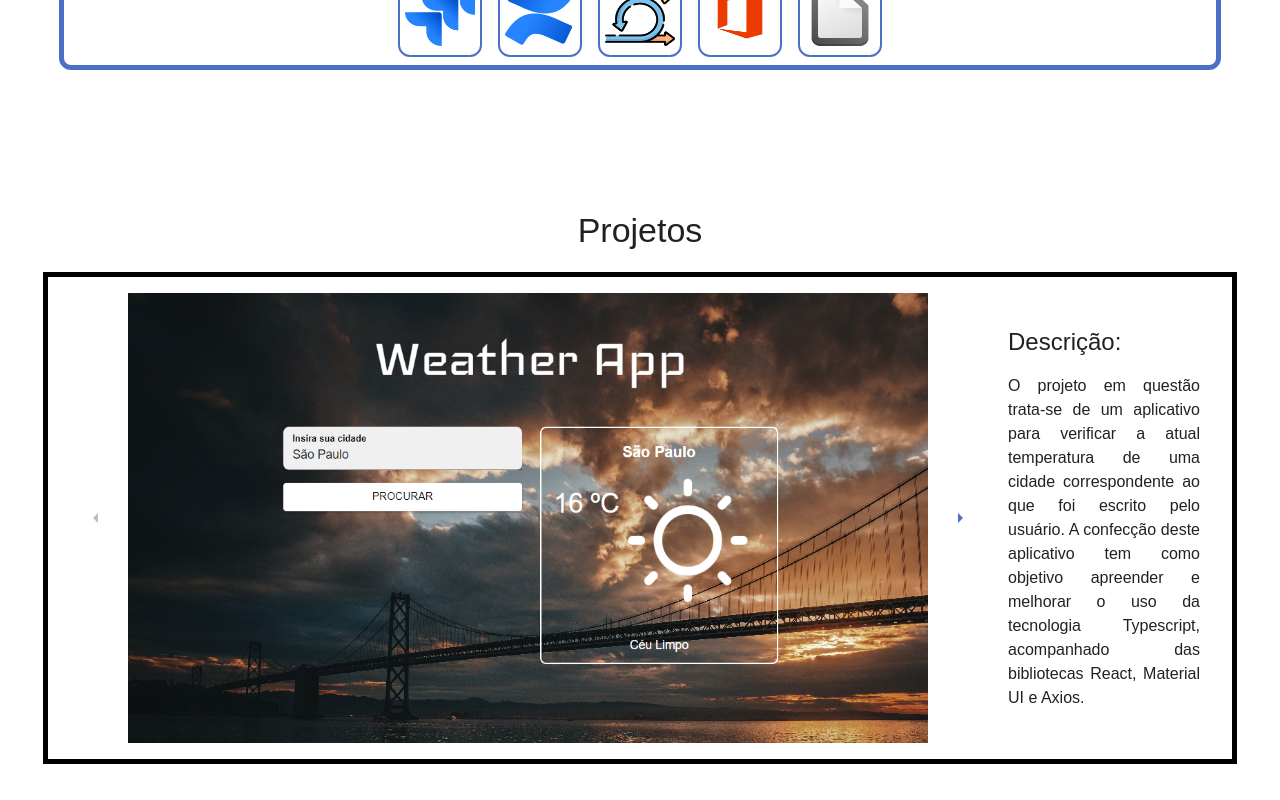
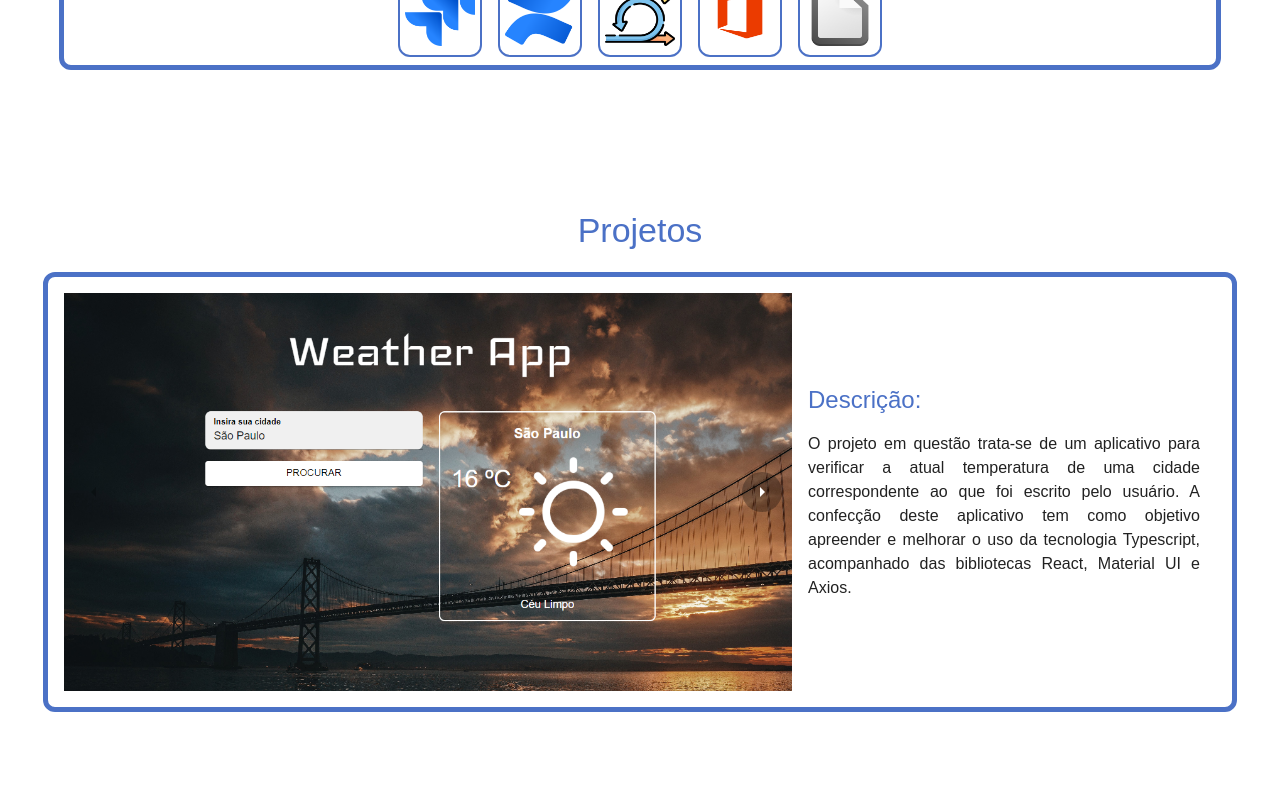
Before and after one commit to ewnsilva/portfolio, a React (Create React App) app: page / in a window 1280 px wide. Shown: the part 1700-2500 px from the top of the page. Built offline with nearby package versions, Linux system fonts and the light colour scheme.

Commit message:
refactor: styling changes and transition animation

```diff
--- a/src/components/Projects/index.tsx
+++ b/src/components/Projects/index.tsx
@@ -1,81 +1,130 @@
 import { useState } from "react";
-import { Box, Button, IconButton, Typography } from "@mui/material";
-
+import {
+  Box,
+  IconButton,
+  Typography,
+  useMediaQuery,
+  Fade,
+} from "@mui/material";
 import { projects } from "utils";
 import { ArrowLeft, ArrowRight } from "@mui/icons-material";
 
 export const Projects = () => {
+  const matchesMd = useMediaQuery("(min-width:1200px)");
   const [preview, setPreview] = useState(3);
+  const [fadeIn, setFadeIn] = useState(true);
 
   const handlePrev = () => {
+    setFadeIn(false);
+    setTimeout(() => {
       setPreview((prev) => (prev === 0 ? projects.length - 1 : prev - 1));
+      setFadeIn(true);
+    }, 300);
   };
 
   const handleNext = () => {
+    setFadeIn(false);
+    setTimeout(() => {
       setPreview((prev) => (prev === projects.length - 1 ? 0 : prev + 1));
+      setFadeIn(true);
+    }, 300);
   };
 
+  const currentProject = projects.find((project) => project.number === preview);
+
   return (
-    <Box mb={5} display={"flex"} flexDirection={"column"} alignItems={"center"}>
-      <Typography variant="h4" id="projects" paddingTop={10}>
+    <Box mb={5} display="flex" flexDirection="column" alignItems="center">
+      <Typography color={"primary"} variant="h4" id="projects" paddingTop={10}>
         Projetos
       </Typography>
 
       <Box
-        display={"flex"}
-        flexDirection={"row"}
-        border={"5px solid black"}
+        display="flex"
+        flexDirection={matchesMd ? "row" : "column"}
+        border="5px solid"
+        borderRadius={3}
+        borderColor={"primary.main"}
         width="90%"
         p={2}
         margin="20px"
-        alignItems={"center"}
+        alignItems="center"
+        position="relative"
       >
-        {projects.map(({ image, name, number, description }) => {
-          return (
-            number === preview && (
-              <Box display="flex" width={"100%"}>
-                <Box display="flex" width={"100%"}>
-                  <Button disabled={preview === 3} onClick={handleNext}>
+        <Fade in={fadeIn} timeout={300}>
+          <Box
+            display="flex"
+            width={matchesMd ? "65%" : "100%"}
+            alignItems="center"
+            position="relative"
+          >
+            <IconButton
+              disabled={preview === 3}
+              onClick={handleNext}
+              color={"secondary"}
+              sx={{
+                position: "absolute",
+                left: 10,
+                top: "50%",
+                transform: "translateY(-50%)",
+                backgroundColor: "rgba(0, 0, 0, 0.3)",
+                "&:hover": {
+                  backgroundColor: "rgba(0, 0, 0, 0.5)",
+                },
+              }}
+            >
               <ArrowLeft />
-                  </Button>
-                  <Box display={"flex"} alignContent={"center"}>
+            </IconButton>
+
+            <Box display="flex" alignContent="center" width="100%">
               <img
-                      key={number}
-                      src={image}
-                      alt={name}
+                src={currentProject?.image}
+                alt={currentProject?.name}
                 style={{
-                        width: 800,
-                        height: 450,
-                      }}
-                      onMouseEnter={(e) => {
-                        e.currentTarget.style.filter = "brightness(50%)";
-                      }}
-                      onMouseLeave={(e) => {
-                        e.currentTarget.style.filter = "brightness(100%)";
+                  width: "100%",
+                  height: "auto",
+                  maxHeight: 750,
+                  minHeight: 200,
+                  objectFit: "cover",
+                  transition: "opacity 0.3s ease-in-out",
                 }}
               />
             </Box>
-                  <Button disabled={preview === 0} onClick={handlePrev}>
+            <IconButton
+              disabled={preview === 0}
+              onClick={handlePrev}
+              color={"secondary"}
+              sx={{
+                position: "absolute",
+                right: 10,
+                top: "50%",
+                transform: "translateY(-50%)",
+                backgroundColor: "rgba(0, 0, 0, 0.3)",
+                "&:hover": {
+                  backgroundColor: "rgba(0, 0, 0, 0.5)",
+                },
+              }}
+            >
               <ArrowRight />
-                  </Button>
+            </IconButton>
           </Box>
+        </Fade>
+
+        <Fade in={fadeIn} timeout={300}>
           <Box
             sx={{
               p: 2,
-                    width: "50%",
+              width: matchesMd ? "35%" : "100%",
               alignContent: "center",
               textAlign: "justify",
+              transition: "opacity 0.3s ease-in-out",
             }}
           >
-                  <Typography variant="h5" mb={2}>
+            <Typography color={"primary"} variant="h5" mb={2}>
               Descrição:
             </Typography>
-                  <Typography>{description}</Typography>
+            <Typography>{currentProject?.description}</Typography>
           </Box>
-              </Box>
-            )
-          );
-        })}
+        </Fade>
       </Box>
     </Box>
   );
```
Lines whose indentation alone changed are shown as unchanged.
